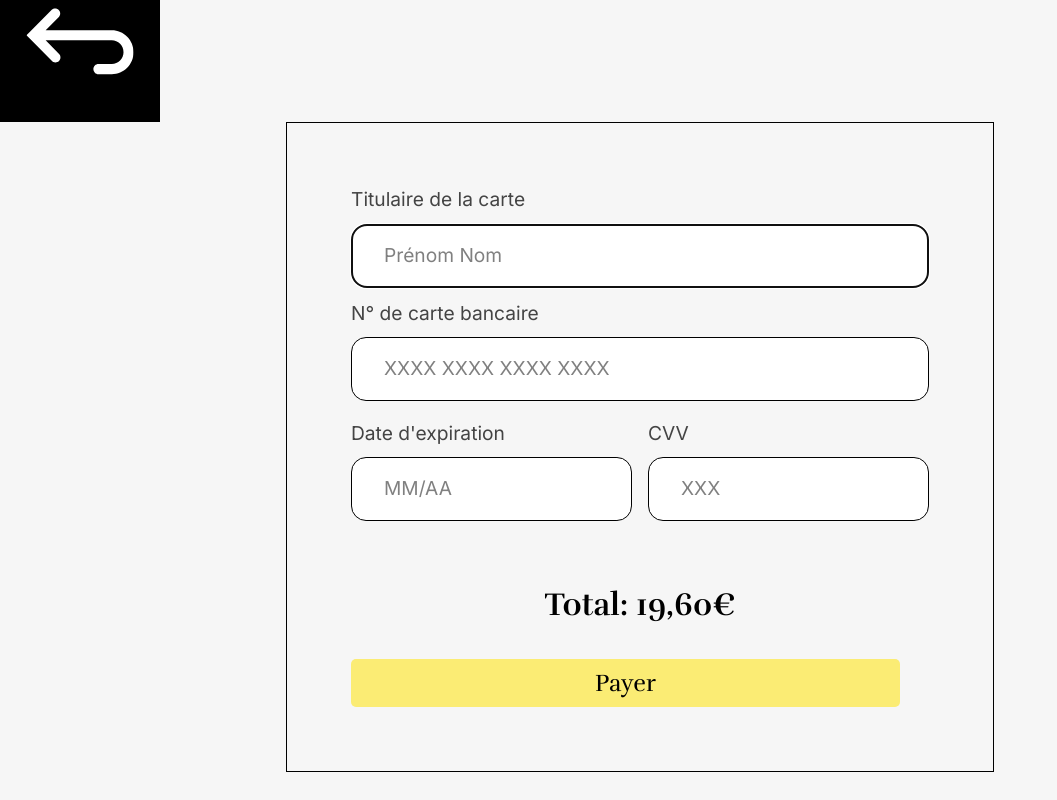
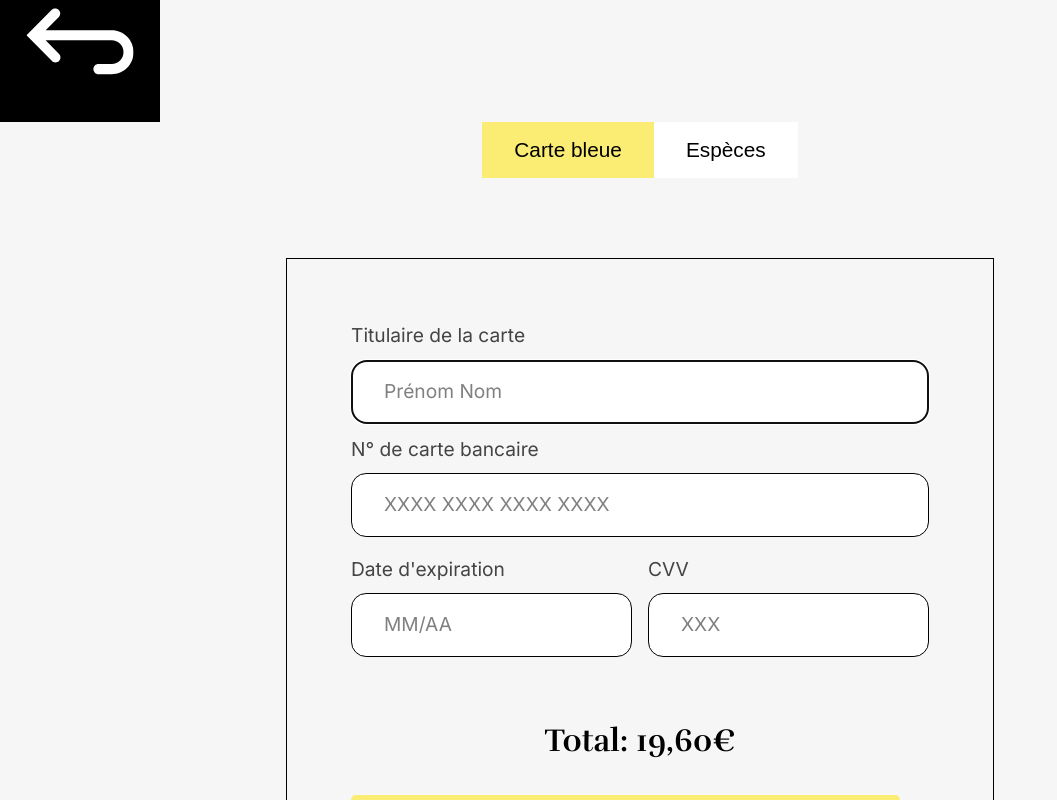
Before and after one commit to Morgane-Compa/house-of-tea, a React (Create React App) app: page /payment in a window 1280 px wide. Shown: the part 1240-2040 px from the top of the page, without its empty margins (0-1057 px from the left). Built offline with nearby package versions, Linux system fonts and the light colour scheme.

Commit message:
feature: payment-form

```diff
--- a/src/components/PaymentForm/PaymentForm.tsx
+++ b/src/components/PaymentForm/PaymentForm.tsx
@@ -47,7 +47,7 @@ const PaymentForm = () => {
           {...register("cardNumber", {
             required: "Ce champ est requis",
             pattern: {
-              value: /[0-9](16)/,
+              value: /^[0-9]*$/,
               message: "Ce champ n'accepte que des valeurs numériques",
             },
             maxLength: {
@@ -96,7 +96,7 @@ const PaymentForm = () => {
             {...register("cvv", {
               required: "Ce champ est requis",
               pattern: {
-                value: /[0-9]+/,
+                value: /^[0-9]*$/,
                 message: "Ce champ doit contenir 3 caractères numériques",
               },
               maxLength: {
--- /dev/null
+++ b/src/pages/CashPayment/CashPayment.module.scss
@@ -0,0 +1,15 @@
+.cash-payment {
+  display: flex;
+  flex-direction: column;
+  align-items: center;
+  gap: 6rem;
+  p {
+    font-size: 1.5rem;
+    text-align: center;
+    line-height: 3rem;
+  }
+  .total {
+    font-size: 2rem;
+    font-weight: bold;
+  }
+}
--- /dev/null
+++ b/src/pages/CashPayment/CashPayment.tsx
@@ -0,0 +1,16 @@
+import CallToActionButton from 'components/CallToActionButton/CallToActionButton'
+import style from './CashPayment.module.scss';
+import { useNavigate } from "react-router-dom";
+
+const CashPayment = () => {
+    const navigate = useNavigate();
+    return(
+        <div className={style['cash-payment']}>
+            <p>Récupérez votre ticket à la prochaine étape <br /> pour régler à la caisse</p>
+            <span className={style.total}>Total: 19,60€</span>
+            <CallToActionButton title="Récapitulatif" buttonType='button' callback={() => {navigate('/recap')}}/>
+        </div>
+    )
+}
+
+export default CashPayment
--- a/src/pages/PaymentPage/PaymentPage.module.scss
+++ b/src/pages/PaymentPage/PaymentPage.module.scss
@@ -0,0 +1,18 @@
+.payment {
+  display: flex;
+  flex-direction: column;
+  gap: 5rem;
+  &-choice {
+    display: flex;
+    justify-content: center;
+  }
+  &-option {
+    background-color: var(--white);
+    padding: 1rem 2rem;
+    font-size: 1.3rem;
+  }
+}
+
+.isSelected{
+    background-color: var(--yellow);
+}
--- a/src/pages/PaymentPage/PaymentPage.tsx
+++ b/src/pages/PaymentPage/PaymentPage.tsx
@@ -1,11 +1,23 @@
 import PaymentForm from "components/PaymentForm/PaymentForm";
 import style from "./PaymentPage.module.scss";
+import {useState} from "react";
+import CashPayment from "pages/CashPayment/CashPayment";
 
 const PaymentPage = () => {
+  const [payByCard, setPayByCard] = useState<boolean>(true)
   return (
-    <>
-      <PaymentForm />
-    </>
+    <section className={style.payment}>
+      <div className={style['payment-choice']}>
+        <button onClick={() => {setPayByCard(true)}} className={`${style['payment-option']} ${payByCard && style.isSelected}`}>
+          Carte bleue
+        </button>
+        <button onClick={() => {setPayByCard(false)}} className={`${style['payment-option']} ${!payByCard && style.isSelected}`}>
+          Espèces
+        </button>
+      </div>
+     {payByCard && <PaymentForm />}
+     {!payByCard && <CashPayment/>}
+    </section>
   );
 };
 
```
